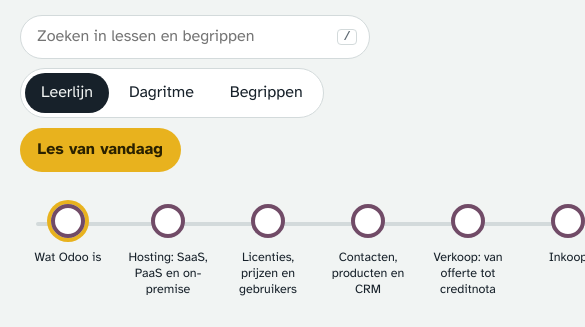
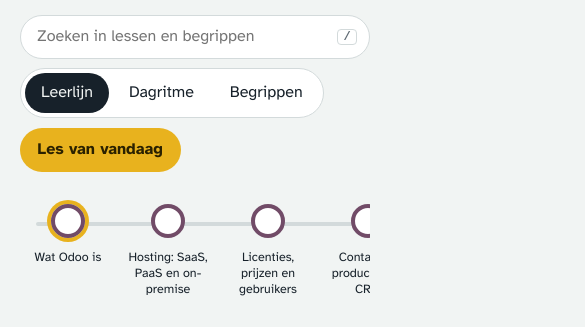
Before and after one commit to bart-nelissen/leerlijn-odoo, a plain HTML site: page index.html in a window 390 px wide. Shown: the part 445-772 px from the top of the page, 585 px wide, since content can reach past the window. Drawn offline with nearby package versions, Linux system fonts and the light colour scheme.

Commit message:
Mobiele weergave: leerlijn scrollt binnen eigen balk

```diff
--- a/index.html
+++ b/index.html
@@ -78,6 +78,7 @@ header.top p{margin:.4rem 0 0; color:var(--muted); max-width:60ch}
 
 /* Leerlijn */
 .layout{display:grid; grid-template-columns:300px 1fr; gap:2.5rem; align-items:start}
+.layout > *{min-width:0}
 nav.route{position:sticky; top:calc(env(safe-area-inset-top,0px) + 1rem)}
 nav.route ol{list-style:none; margin:0; padding:0; position:relative}
 nav.route ol::before{content:""; position:absolute; left:15px; top:16px; bottom:16px; width:4px; background:var(--rule); border-radius:2px}
@@ -144,9 +145,10 @@ footer{margin-top:3rem; padding-top:1rem; border-top:1px solid var(--rule); colo
   .stat{text-align:left}
   .layout{grid-template-columns:1fr; gap:1.25rem}
   nav.route{position:static}
-  nav.route ol{display:flex; overflow-x:auto; gap:.25rem; padding-bottom:.4rem}
+  nav.route ol{display:flex; overflow-x:auto; gap:.25rem; padding-bottom:.4rem; scroll-snap-type:x proximity; -webkit-overflow-scrolling:touch}
   nav.route ol::before{left:16px; right:16px; top:24px; bottom:auto; height:4px; width:auto}
   .stop{grid-template-columns:1fr; justify-items:center; text-align:center; width:96px; padding:.4rem .2rem}
+  nav.route li{flex:0 0 auto; scroll-snap-align:center}
   .stop .ct{display:none}
   .stop .nm{font-size:.78rem; font-weight:400}
   .lbody{padding-left:1.1rem}
```
